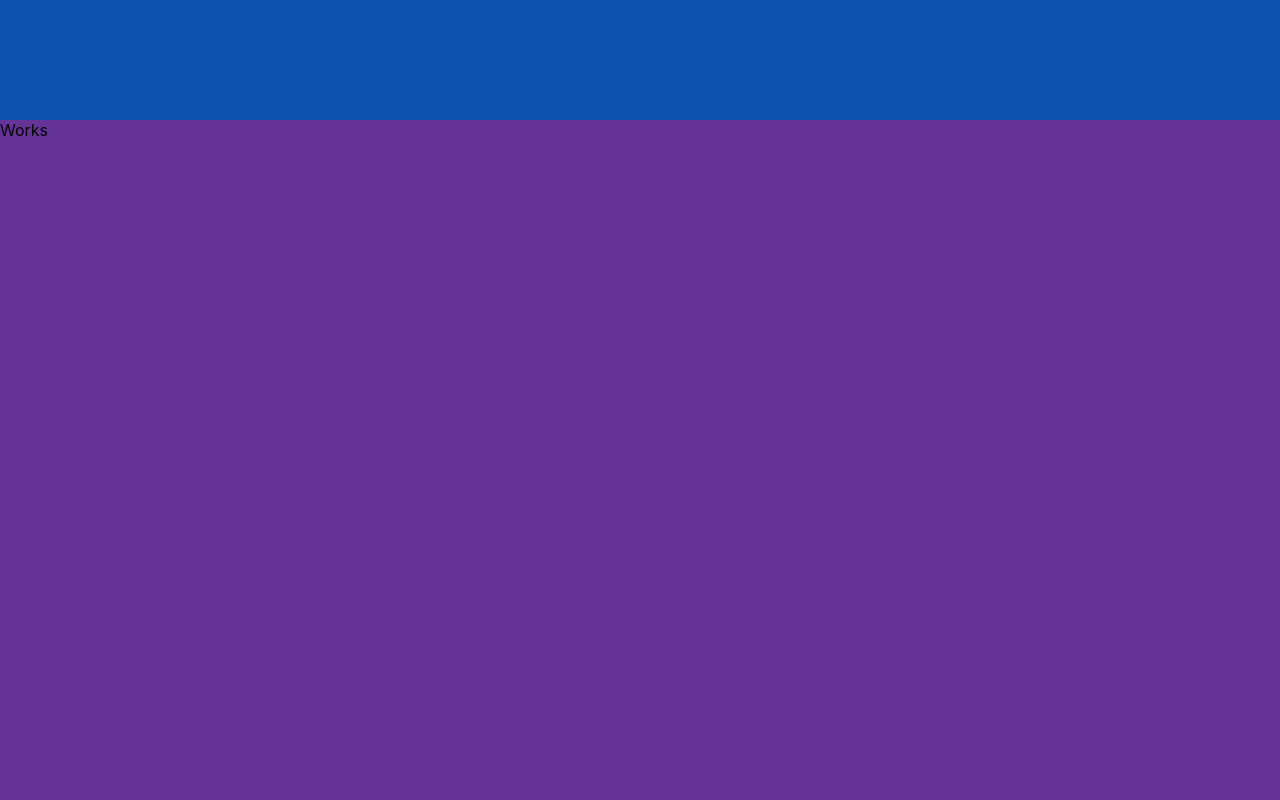
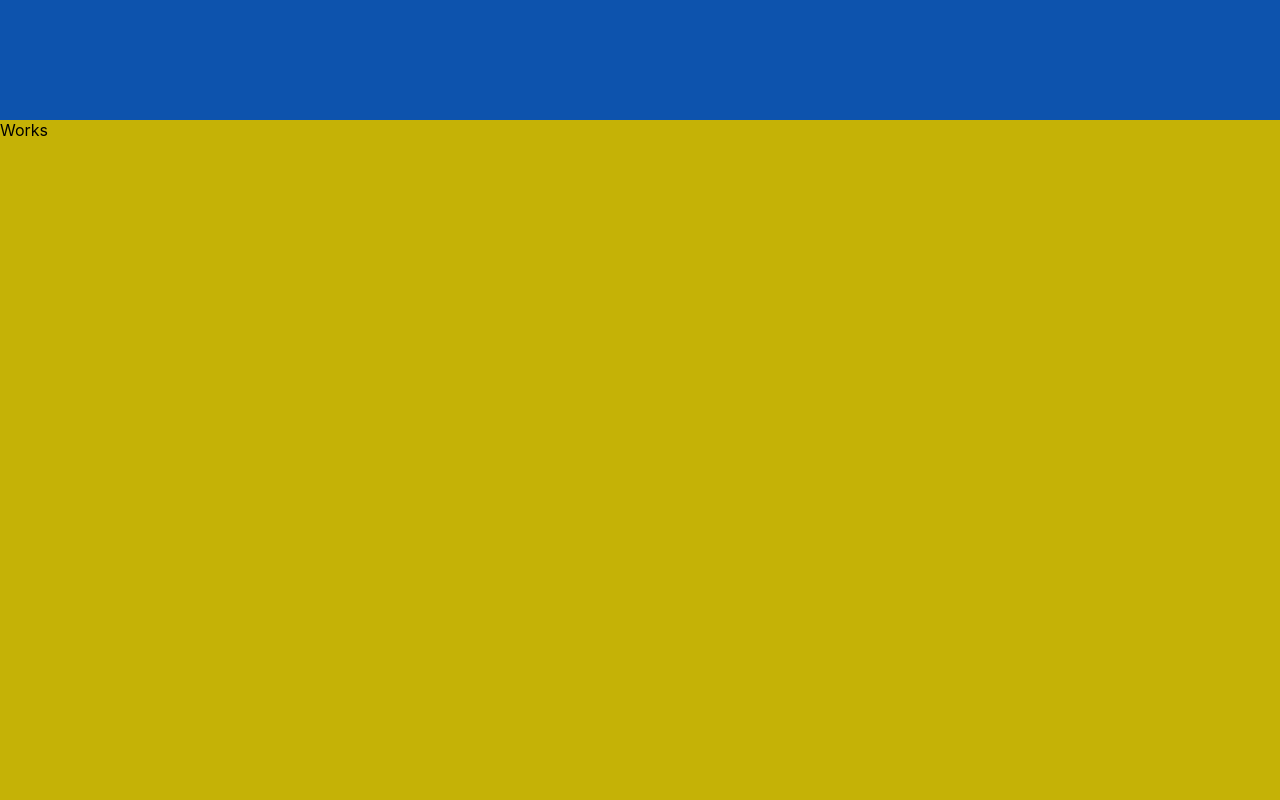
Before and after one commit to KennedyMungai/react-fiber-portfolio, a React (Create React App) app: page / in a window 1280 px wide. Shown: the part 1480-2280 px from the top of the page. Built offline with nearby package versions, Linux system fonts and the light colour scheme.

Commit message:
Changed the background color to an orange

```diff
--- a/src/components/Works.jsx
+++ b/src/components/Works.jsx
@@ -3,12 +3,12 @@ import styled from 'styled-components'
 
 const Section = styled.div`
   height: 100vh;
-  background-color: rebeccapurple;
+  background-color: #c5b206;
 `
 
 const Works = () => {
   return (
-    <Section>Works</Section>
+    <Section    >Works</Section>
   )
 }
 
```
